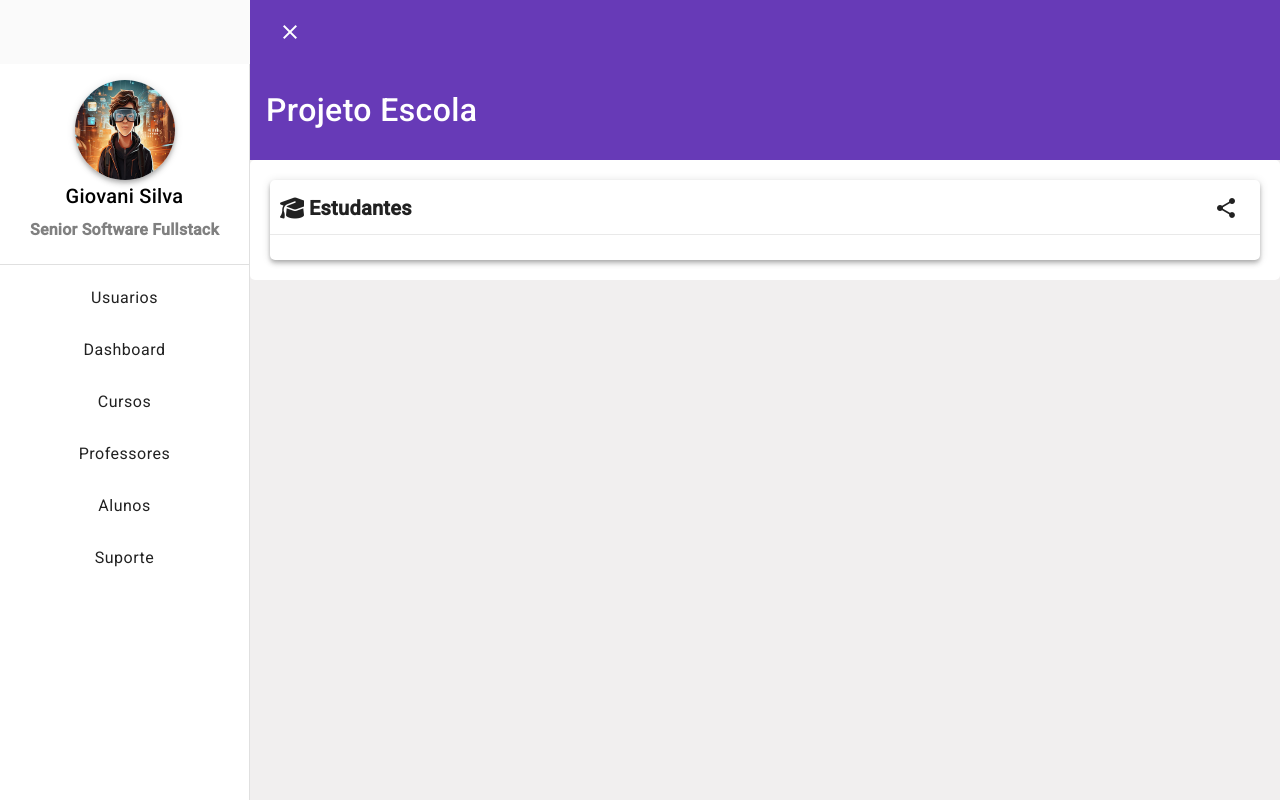
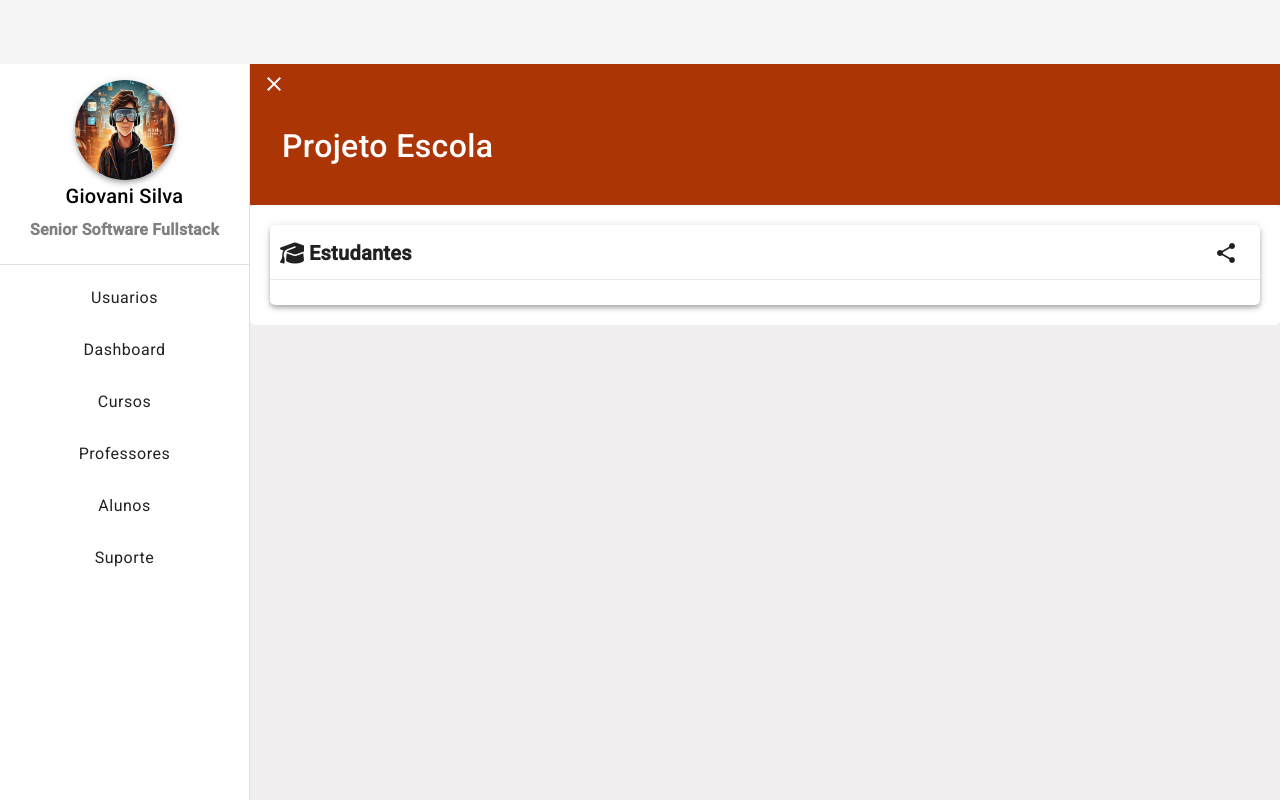
Before and after one commit to giovani-silva1/Projeto-School, an Angular app in the folder ProjectSchool/: page /students in a window 1280 px wide. Built offline with nearby package versions, Linux system fonts and the light colour scheme.

Commit message:
mudanca no menu do sistema inicial

```diff
--- a/ProjectSchool/src/app/app.component.html
+++ b/ProjectSchool/src/app/app.component.html
@@ -1,3 +1,7 @@
+<mat-toolbar class="toolbar-menu" color="secondary" [class.mat-elevation-z4]="applyShadow">
+
+
+</mat-toolbar>
 <mat-sidenav-container>
   <mat-sidenav class="sidenav mat-elevation-z2" #sidenav [opened]=" !isSmallScreen" [fixedInViewport]="true" [mode]="sidenavMode">
     <mat-toolbar>
@@ -9,31 +13,25 @@
     <mat-nav-list>
       <a mat-list-item routerLink="/users">Usuarios</a>
       <a *ngFor="let item of itens_menu" mat-list-item routerLink="{{item.link}}">{{item.label}}
-
       </a>
-
-
     </mat-nav-list>
   </mat-sidenav>
 
   <mat-sidenav-content>
-    <mat-toolbar class="toolbar-menu" color="primary" [class.mat-elevation-z4]="applyShadow">
-      <button matTooltip="{{sidenav.opened ? 'fechar menu': 'abrir menu'}}" matTooltipPosition="right" matTooltipClass="tooltip" mat-icon-button class="example-icon" (click)="sidenav.toggle()">
-        <mat-icon>
-          {{sidenav.opened ? 'close': 'menu'}}
-        </mat-icon>
-      </button>
-      <span *ngIf="popText">Projeto Escola</span>
-      <span class="example-spacer"></span>
-      <button mat-icon-button class="example-icon favorite-icon">
-        <mat-icon>favorite</mat-icon>
-      </button>
-      <button mat-icon-button class="example-icon">
-        <mat-icon>share</mat-icon>
-      </button>
-    </mat-toolbar>
+
     <mat-toolbar class="toolbar-submenu" color="primary">
-      <span *ngIf="!popText">Projeto Escola</span>
+      <div class="toolbar-submenu-top">
+        <button matTooltip="{{sidenav.opened ? 'fechar menu': 'abrir menu'}}" matTooltipPosition="right" matTooltipClass="tooltip" mat-icon-button class="example-icon" (click)="sidenav.toggle()">
+          <mat-icon>
+            {{sidenav.opened ? 'close': 'menu'}}
+          </mat-icon>
+        </button>
+
+      </div>
+      <div class="toolbar-submenu-title">
+        <span *ngIf="!popText">Projeto Escola</span>
+      </div>
+
     </mat-toolbar>
 
     <div class="content">
--- a/ProjectSchool/src/app/app.component.scss
+++ b/ProjectSchool/src/app/app.component.scss
@@ -1,11 +1,3 @@
-.example-spacer {
-  flex: 1 1 auto;
-}
-
-.sidenav {
-  width: 250px;
-}
-
 mat-sidenav-content {
   height: 100vh;
 }
@@ -22,13 +14,21 @@ mat-sidenav-container {
 }
 
 .toolbar-submenu {
-  height: 100px;
+  height: 205px;
   font-size: 2rem;
-  margin-top: 60px;
-}
+  margin-top: 0px;
+  padding: 60px 0 0 0;
+  display: flex;
+  flex-direction: column;
+  align-items: start;
+  background-color: #ac3506;
 
-.title {
-  margin-bottom: 500px;
+  &-top {
+    height: 40px;
+  }
+  &-title {
+    margin: 30px 32px;
+  }
 }
 
 // ------------------ SIDEBAR --------------- //
@@ -92,10 +92,4 @@ mat-sidenav-container {
       color: #636363;
     }
   }
-
-  .tooltip .mdc-tooltip__surface {
-    font-size: 14px !important;
-    color: red !important;
-    background-color: white !important;
-  }
 }
```
